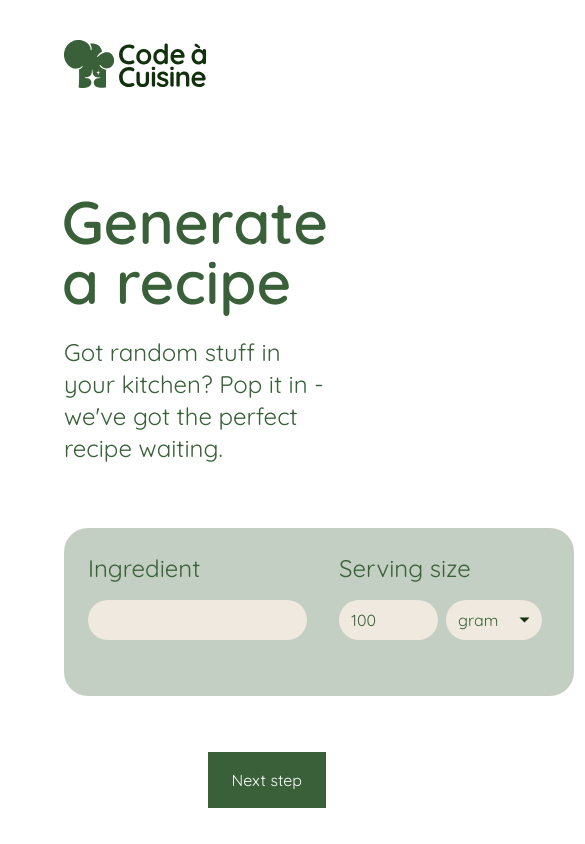
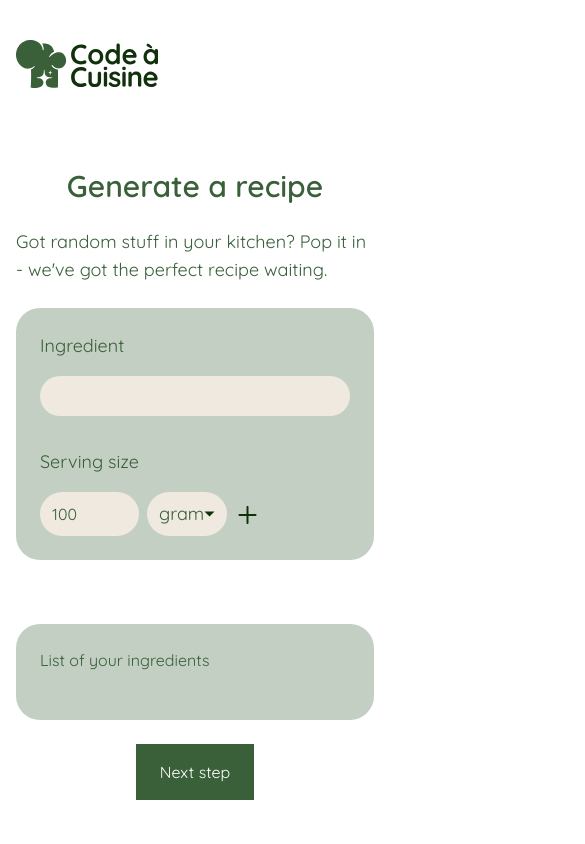
Before and after one commit to TobiasMatthies/code-a-cuisine, an Angular app: page /generate-recipe in a window 390 px wide. Shown: the top 844 px of the page, 585 px wide, since content can reach past the window. Built offline with nearby package versions, Linux system fonts and the light colour scheme.

Commit message:
implemented responsive design for generate- and preferences-page

```diff
--- a/src/app/new-recipes/generate-recipe/generate-recipe.html
+++ b/src/app/new-recipes/generate-recipe/generate-recipe.html
@@ -1,4 +1,4 @@
-<main class="px-16 min-h-dvh">
+<main class="px-4 md:px-8 lg:px-16 min-h-dvh">
   <div class="text-cream-primary max-w-[1440px] min-h-dvh m-auto">
     <header class="w-full m-auto py-10">
       <a routerLink="/">
@@ -6,26 +6,28 @@
       </a>
     </header>
 
-    <div class="flex flex-col items-center text-green-primary gap-6 mt-16">
-      <h1 class="text-6xl font-semibold">Generate a recipe</h1>
-      <p class="text-2xl">Got random stuff in your kitchen? Pop it in - we've got the perfect recipe waiting.</p>
+    <div class="flex flex-col items-center text-green-primary gap-6 mt-10 md:mt-16">
+      <h1 class="text-3xl sm:text-5xl lg:text-6xl font-semibold">Generate a recipe</h1>
+      <p class="text-lg sm:text-2xl">Got random stuff in your kitchen? Pop it in - we've got the perfect recipe waiting.
+      </p>
 
-      <div class="flex gap-6 w-full">
-        <form class="bg-green-light py-6 text-green-primary rounded-3xl flex gap-8 p-6 mt-10 flex-1"
+      <div class="flex flex-col lg:flex-row gap-6 w-full">
+        <form
+          class="bg-green-light py-6 text-green-primary rounded-3xl flex flex-col sm:flex-row gap-8 p-6 lg:mt-10 flex-1"
           #ingredientForm="ngForm" (ngSubmit)="onSubmit(ingredientForm)">
-          <div>
-            <label class="block text-2xl mb-4" for=" ingredient">Ingredient</label>
-            <input class="rounded-3xl py-2 px-3 bg-cream-light" name="ingredient" type="text" ngModel>
+          <div class="flex-1">
+            <label class="block text-lg sm:text-2xl mb-4" for=" ingredient">Ingredient</label>
+            <input class="rounded-3xl py-2 px-3 bg-cream-light w-full" name="ingredient" type="text" ngModel>
           </div>
 
-          <div>
-            <label class="block text-2xl mb-4" for="serving">Serving size</label>
+          <div class="flex-1">
+            <label class="block text-lg sm:text-2xl mb-4" for="serving">Serving size</label>
             <div class="flex gap-2">
               <input min="1" max="10000" class="rounded-3xl py-2 px-3 bg-cream-light" type="number" name="servingSize"
                 [(ngModel)]="servingSize">
               <div (click)="toggleDropdown(); $event.stopPropagation()" class="relative">
                 <button type="button"
-                  class="rounded-3xl py-2 px-3 bg-cream-light text-left flex justify-between items-center w-24 cursor-pointer">
+                  class="rounded-3xl py-2 px-3 bg-cream-light text-lg sm:text-2xl flex justify-between items-center lg:w-20 cursor-pointer">
                   <span>{{selectedUnit.name}}</span>
                   <img class="inline" src="img/arrow_drop_down.svg" alt="arrow down">
                 </button>
@@ -39,7 +41,7 @@
                 }
               </div>
 
-              <button class="cursor-pointer">
+              <button class="cursor-pointer min-w-6">
                 <img class="inline" src="img/add_2.svg" alt="add">
               </button>
             </div>
@@ -47,7 +49,7 @@
         </form>
 
         <div class="bg-green-light text-green-primary rounded-3xl p-6 mt-10 flex-1">
-          <h3 class="text-2xl mb-6">List of your ingredients</h3>
+          <h3 class=" text-lgsm:text-2xl mb-6">List of your ingredients</h3>
 
           <ul class="text-black list-disc pl-5">
             @for (ingredient of generateRecipeService.recipeRequirements.ingredients; track $index) {
@@ -78,7 +80,7 @@
       </div>
 
       <button (click)="onNavigateToPreferences()"
-        class="mt-8 bg-green-primary text-white px-6 py-4 self-end cursor-pointer">Next
+        class="mb-8 bg-green-primary text-white px-6 py-4 sm:self-end cursor-pointer">Next
         step</button>
     </div>
   </div>
--- a/src/app/new-recipes/preferences/preferences.html
+++ b/src/app/new-recipes/preferences/preferences.html
@@ -2,7 +2,7 @@
 <app-loading-screen class="fixed w-full"></app-loading-screen>
 }
 
-<main class="px-16 min-h-dvh">
+<main class="px-4 md:px-8 lg:px-16 min-h-dvh">
   <div class="text-green-primary max-w-[1440px] min-h-dvh m-auto">
     <header class="w-full m-auto py-10">
       <img src="img/Capa_2 (1).svg" alt="logo" />
@@ -13,10 +13,10 @@
       Ingredients
     </a>
 
-    <div class="flex flex-col items-center text-green-primary gap-8 mt-16 w-full">
-      <h1 class="text-3xl font-semibold">Choose your preferences</h1>
+    <div class="flex flex-col items-start md:items-center text-green-primary gap-8 mt-16 w-full">
+      <h1 class="text-2xl sm:text-3xl font-semibold">Choose your preferences</h1>
 
-      <div class="flex gap-32 my-6">
+      <div class="flex flex-col md:flex-row gap-6 md:gap-32 my-6">
         <div>
           <h3>How many portions you need?</h3>
           <p class="flex gap-2 mt-5 items-center">
@@ -45,7 +45,7 @@
             <img class="mr-0.5" src="img/Frame 750.svg" alt="time">
             <h3 class="text-2xl font-semibold">Cooking time: </h3>
           </div>
-          <div class="flex gap-5 mt-6">
+          <div class="flex gap-5 mt-6 flex-wrap">
             @for (time of preferences.times; track $index) {
             <button
               [ngClass]="generateRecipeService.recipeRequirements.cookingTime === time ? 'bg-green-light' : 'bg-cream-light hover:bg-cream-primary'"
@@ -60,7 +60,7 @@
             <img class="mr-0.5" src="img/public.svg" alt="time">
             <h3 class=" text-2xl font-semibold">Cuisine: </h3>
           </div>
-          <div class="flex gap-5 mt-6">
+          <div class="flex gap-5 mt-6 flex-wrap">
             @for (cuisine of preferences.cuisine; track $index) {
             <button (click)="selectPreference('cuisine', cuisine.name)"
               [ngClass]="generateRecipeService.recipeRequirements.cuisine === cuisine.name ? 'bg-green-light' : 'bg-cream-light hover:bg-cream-primary'"
@@ -74,7 +74,7 @@
             <img class="mr-0.5" src="img/fork_spoon.svg" alt="time">
             <h3 class=" text-2xl font-semibold">Diet Preferences: </h3>
           </div>
-          <div class="flex gap-5 mt-6">
+          <div class="flex gap-5 mt-6 flex-wrap">
             @for (diet of preferences.dietPrefences; track $index) {
             <button (click)="selectPreference('dietPreferences', diet)"
               [ngClass]="generateRecipeService.recipeRequirements.dietPreferences === diet ? 'bg-green-light' : 'bg-cream-light hover:bg-cream-primary'"
@@ -86,7 +86,7 @@
       </div>
 
       <button (click)="onGenerateRecipe()"
-        class="mt-8 bg-green-primary text-white px-6 font-semibold py-4 text-2xl cursor-pointer">Generate
+        class="mb-8 mx-auto bg-green-primary text-white px-6 font-semibold py-4 text-base md:text-2xl cursor-pointer">Generate
         Recipe</button>
     </div>
   </div>
```
